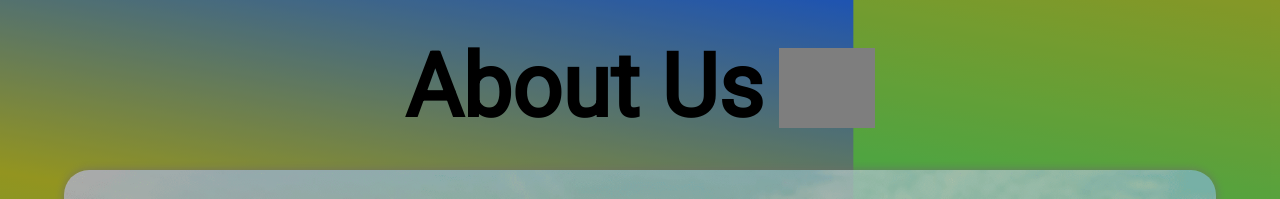
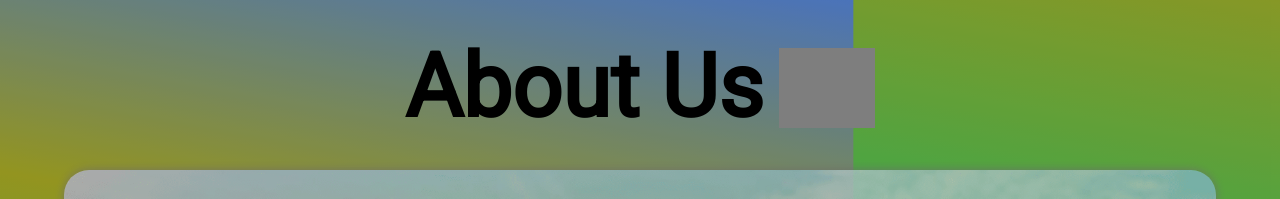
Before and after one commit to Decoder2003/gdsc-website, a plain HTML site: page About_Us-3/index.html in a window 1280 px wide. Shown: the top 199 px of the page. Drawn offline with Linux system fonts and the light colour scheme; grey boxes are pictures that could not be loaded.

Commit message:
blue color changed in About_Us-3

```diff
--- a/About_Us-3/style.css
+++ b/About_Us-3/style.css
@@ -23,7 +23,7 @@ body {
 .shimmering-container {
     width: 100vw;
     min-height: 100vh;
-    background: linear-gradient(10deg, #d86464 25%, #59d057 50%, #b8ba28 75%, #2669de 100%);
+    background: linear-gradient(10deg, #d86464 25%, #59d057 50%, #b8ba28 75%, #5d90e9 100%);
     background-size: 200% 100%;
     z-index: -2;
     animation: shimmer 6s infinite linear;
```
